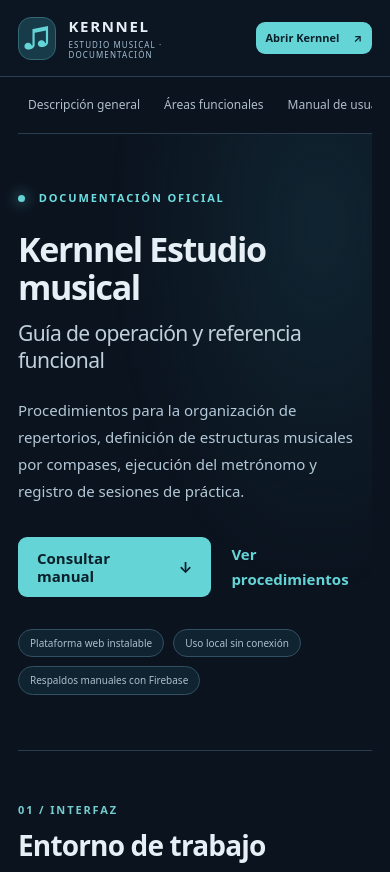
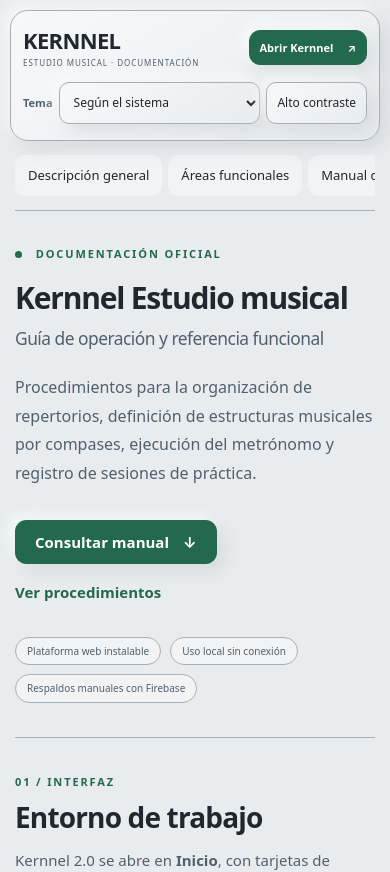
Before and after one commit to osdrumm-sudo/kernnel-guia-oficial, a plain HTML site: page index.html in a window 390 px wide. Shown: the top 872 px of the page. Drawn offline with Linux system fonts and the light colour scheme.

Commit message:
Aplicar identidad Kernnel al manual, añadir temas y captura actual

```diff
--- /dev/null
+++ b/design-layout.css
@@ -0,0 +1,18 @@
+/* Manual Kernnel: la misma identidad de la aplicación, orientada a lectura. */
+body{margin:20px 22px 0 102px;color:var(--ink)}
+.site-header{top:12px;background:var(--raised);border:1px solid var(--border);border-radius:18px;box-shadow:var(--shadow);backdrop-filter:none}
+.header-content{padding:18px 24px;min-height:80px;gap:20px;flex-wrap:wrap}.identity strong{font-size:23px;letter-spacing:-.03em}.identity small{color:var(--muted);font-size:9px;letter-spacing:.12em}.identity-icon{display:none}.header-links{display:none}.header-content>.theme-tools{margin-left:auto}
+.launch{background:var(--accent);color:var(--accent-ink);border:1px solid var(--accent);border-radius:11px;box-shadow:var(--shadow)}.launch:hover{background:var(--active);color:var(--accent-ink)}
+.site-layout{padding:0 18px;max-width:1540px;grid-template-columns:230px minmax(0,1fr);gap:36px}
+.side-nav{top:115px;height:calc(100vh - 130px);padding:30px 17px 25px 0;border-color:var(--border);overflow:auto;gap:5px}.side-nav a{color:var(--ink);padding:10px 12px;font-size:13px;border:1px solid transparent;border-radius:11px}.side-nav a:hover{background:var(--panel2);color:var(--ink)}.side-nav a.active{background:var(--soft);color:var(--ink);border-color:var(--accent)}.side-label{color:var(--muted);margin-bottom:9px}.side-note{color:var(--muted);margin-top:25px;font-size:11px}
+.hero{padding:48px 0 42px;background:none}h1{font-size:clamp(30px,4vw,48px);margin-top:17px}h1 em{color:var(--muted);font-size:.58em}.lead{color:var(--muted);font-size:16px;line-height:1.8}.eyebrow,.section-number,.tutorial-tag{color:var(--accent)}.pulse{box-shadow:none}.meta-row span{background:var(--panel);border-color:var(--border);color:var(--muted)}
+.section{padding:48px 0;scroll-margin-top:170px}.section h2{font-size:clamp(26px,3vw,36px)}
+.screenshot-frame,.feature,.tutorial,.info-panel,.manual-item,.faq details{background:var(--raised);border:1px solid var(--border);border-radius:18px;box-shadow:var(--shadow)}
+.screenshot-top{background:var(--panel2);border-color:var(--border);color:var(--muted)}.screenshot-frame figcaption,.shot-fallback{color:var(--muted)}.feature,.tutorial,.info-panel{padding:24px}.feature p,.tutorial p,.info-panel p,.tutorial ol{color:var(--muted)}.feature a,.tutorial a{color:var(--accent)}.feature-icon{border-color:var(--border);background:var(--soft)}
+.searchbox{background:var(--panel);border:1px solid var(--border);box-shadow:inset 2px 2px 5px #0000000c;border-radius:13px}.searchbox span{color:var(--ink)}.searchbox input{color:var(--ink)}.searchbox input::placeholder{color:var(--muted);opacity:1}.search-count{color:var(--muted)}
+.manual-list{gap:16px}.manual-item{scroll-margin-top:170px}.manual-item[open]>summary{background:var(--soft);border-color:var(--border)}.manual-index{background:var(--panel);border-color:var(--border);color:var(--accent)}.manual-item summary small{color:var(--muted)}.chevron{color:var(--ink)}.manual-body{color:var(--ink);background:var(--panel);padding:24px 28px 24px 73px;line-height:1.85}.manual-body b{color:var(--ink)}.manual-body li::marker{color:var(--accent);font-weight:800}
+.technical{color:var(--ink);background:var(--soft);border-color:var(--accent)}.technical.warning{color:var(--ink);background:var(--panel2);border-color:var(--gold)}.empty-results{color:var(--muted);border-color:var(--border)}.faq details p{color:var(--muted)}footer,footer strong{color:var(--muted)}
+.view-cards{display:grid;grid-template-columns:repeat(3,minmax(0,1fr));gap:15px;margin:24px 0}.view-card{border:1px solid var(--border);border-radius:16px;padding:20px 15px;text-align:center;background:var(--raised);box-shadow:var(--shadow)}.view-card strong{display:block;font-size:18px;margin-bottom:8px}.view-card span{display:block;color:var(--muted);font-size:14px}
+@media(max-width:1150px){.header-content{gap:12px}.identity{min-width:180px}.site-layout{grid-template-columns:200px minmax(0,1fr);gap:24px;padding:0 8px}.side-nav{top:170px;height:calc(100vh - 180px)}.tutorial-grid,.info-columns{grid-template-columns:1fr}}
+@media(max-width:760px){body{margin:10px}.site-header{position:relative;top:0}.header-content{padding:16px 12px;gap:14px}.identity{min-width:0;flex:1}.identity strong{font-size:22px}.identity small{font-size:8px}.header-content>.theme-tools{order:3;width:100%;margin:0}.theme-tools select{flex:1}.launch-small{font-size:11px;padding:10px}.site-layout{display:block;padding:0 5px}.side-nav{position:relative;top:0;height:auto;border-right:0;border-bottom:1px solid var(--border);padding:14px 0;overflow-x:auto;flex-direction:row;gap:6px}.side-nav a{flex:0 0 auto;white-space:nowrap;padding:9px 12px;background:var(--panel)}.side-label,.side-note{display:none}.hero{padding:34px 0}.section{padding:35px 0;scroll-margin-top:20px}.manual-item{scroll-margin-top:20px}.manual-body{padding:20px}.manual-item>summary{padding:16px 12px}.feature-grid{grid-template-columns:1fr}.view-cards{gap:9px}.view-card{padding:17px 8px}.view-card strong{font-size:15px}.view-card span{font-size:12px}.hero-actions{gap:16px;flex-wrap:wrap}.section h2{font-size:28px}}
+@media print{.site-header,.side-nav{display:none}.site-layout{display:block}.manual-item,.feature,.tutorial,.info-panel{box-shadow:none;break-inside:avoid}.manual-body{display:block}.section{padding:20px 0}}
--- /dev/null
+++ b/design-theme.css
@@ -0,0 +1,23 @@
+/* Kernnel — identidad compartida, temas y accesibilidad. */
+:root,:root[data-theme="light"]{--bg:#e9ecef;--panel:#f1f3f5;--panel2:#e5e9ed;--ink:#20272e;--muted:#52606d;--border:#a6b0b9;--accent:#23694d;--accent-ink:#ffffff;--active:#23694d;--soft:#d0e8dc;--danger:#a82436;--gold:#805700;--staff:#a6b0b9;--shadow:7px 7px 18px #a8b0b64d,-5px -5px 14px #ffffffb3;--raised:linear-gradient(145deg,#f7f8fa,#e8ecef);--rail:#22282e;--rail-ink:#f3f6f8;color-scheme:light;}
+:root[data-theme="dark"]{--bg:#171d23;--panel:#252e36;--panel2:#303b44;--ink:#f1f4f6;--muted:#bac6cf;--border:#70818e;--accent:#a0dfbe;--accent-ink:#10291e;--active:#9edebc;--soft:#284e3e;--danger:#ffb3be;--gold:#efd392;--staff:#70818e;--shadow:7px 7px 18px #080d1359,-3px -3px 12px #46525c26;--raised:linear-gradient(145deg,#2d3841,#222c34);--rail:#10161b;--rail-ink:#f3f6f8;color-scheme:dark;}
+@media(prefers-color-scheme:dark){:root:not([data-theme="light"]):not([data-theme="dark"]){--bg:#171d23;--panel:#252e36;--panel2:#303b44;--ink:#f1f4f6;--muted:#bac6cf;--border:#70818e;--accent:#a0dfbe;--accent-ink:#10291e;--active:#9edebc;--soft:#284e3e;--danger:#ffb3be;--gold:#efd392;--staff:#70818e;--shadow:7px 7px 18px #080d1359,-3px -3px 12px #46525c26;--raised:linear-gradient(145deg,#2d3841,#222c34);--rail:#10161b;--rail-ink:#f3f6f8;color-scheme:dark;}}
+:root[data-contrast="true"]{--bg:#fff;--panel:#fff;--panel2:#eee;--ink:#000;--muted:#222;--border:#222;--accent:#00522e;--accent-ink:#fff;--active:#00522e;--soft:#d7f4e3;--staff:#333;--shadow:none;--raised:var(--panel);color-scheme:light;}
+:root[data-theme="dark"][data-contrast="true"]{--bg:#000;--panel:#080808;--panel2:#202020;--ink:#fff;--muted:#eee;--border:#fff;--accent:#b0ffd2;--accent-ink:#000;--active:#b0ffd2;--soft:#16452c;--staff:#fff;--shadow:none;--raised:var(--panel);color-scheme:dark;}
+@media(prefers-color-scheme:dark){:root[data-contrast="true"]:not([data-theme="light"]):not([data-theme="dark"]){--bg:#000;--panel:#080808;--panel2:#202020;--ink:#fff;--muted:#eee;--border:#fff;--accent:#b0ffd2;--accent-ink:#000;--active:#b0ffd2;--soft:#16452c;--staff:#fff;--shadow:none;--raised:var(--panel);color-scheme:dark;}}
+
+:root{--text:var(--ink);--line:var(--border);--accent2:var(--active)}
+body{background:var(--bg);color:var(--ink);font-family:system-ui,-apple-system,"Segoe UI",sans-serif}
+button,input,select,textarea{font:inherit}
+a:focus-visible,button:focus-visible,input:focus-visible,select:focus-visible,textarea:focus-visible,summary:focus-visible{outline:3px solid var(--active);outline-offset:4px}
+.theme-tools{display:flex;align-items:center;gap:8px;flex-wrap:wrap}.theme-tools label{font-size:12px;font-weight:650;color:var(--muted)}
+.theme-tools select,.contrast-toggle{min-height:40px;border:1px solid var(--border);border-radius:10px;background:var(--raised);color:var(--ink);padding:7px 10px;cursor:pointer;font-size:12px;box-shadow:var(--shadow)}
+.contrast-toggle[aria-pressed="true"]{background:var(--soft);border-color:var(--active);color:var(--ink)}
+.design-rail{position:fixed;z-index:40;left:18px;top:20px;bottom:20px;width:64px;display:flex;flex-direction:column;align-items:center;gap:15px;padding:18px 8px;background:var(--rail);color:var(--rail-ink);border:1px solid #6c7983;border-radius:20px;box-shadow:var(--shadow)}
+.design-rail a,.design-rail button{width:46px;height:46px;min-height:46px;display:flex;align-items:center;justify-content:center;padding:10px;border:1px solid transparent;background:transparent;color:var(--rail-ink);border-radius:12px;cursor:pointer}
+.design-rail a:hover,.design-rail button:hover,.design-rail [aria-current="page"]{background:#374b40;border-color:#87b69c;color:#fff}
+.design-rail svg{width:24px;height:24px;fill:none;stroke:currentColor;stroke-width:1.8;stroke-linecap:round;stroke-linejoin:round}
+.design-rail .rail-settings{margin-top:auto}.rail-brand{font-size:27px;padding-bottom:10px;border-bottom:1px solid #59646d;width:40px;text-align:center}
+@media(max-width:760px){.design-rail{display:none}.theme-tools{gap:6px}.theme-tools select,.contrast-toggle{min-height:42px}.theme-tools label{font-size:11px}}
+@media(prefers-reduced-motion:reduce){*,*::before,*::after{scroll-behavior:auto!important;animation:none!important;transition:none!important}}
+@media print{.design-rail,.theme-tools{display:none!important}:root{--bg:white!important;--panel:white!important;--ink:black!important;--muted:#333!important;--shadow:none!important}body{background:white!important;color:black!important;margin:0!important}}
--- /dev/null
+++ b/design-theme.js
@@ -0,0 +1,17 @@
+/* Controles de apariencia: preferencias de la app o del manual, sin migrar canciones. */
+'use strict';
+(function(){
+ const app=document.body.classList.contains('app'), key='kernnel-guide-appearance-v1';
+ const select=document.getElementById('design-theme'),contrast=document.getElementById('design-contrast');
+ let manual={theme:'system',highContrast:false};
+ if(!app){try{const p=JSON.parse(localStorage.getItem(key)||'{}');if(['light','dark','system'].includes(p.theme))manual.theme=p.theme;manual.highContrast=p.highContrast===true}catch{}}
+ function prefs(){return app?D.prefs:manual}
+ function sync(){const p=prefs();document.documentElement.dataset.theme=p.theme==='system'?'':p.theme;document.documentElement.dataset.contrast=String(!!p.highContrast);select.value=p.theme;contrast.setAttribute('aria-pressed',String(!!p.highContrast));select.disabled=app&&!loadedStorage;contrast.disabled=app&&!loadedStorage;const dark=p.theme==='dark'||p.theme==='system'&&matchMedia('(prefers-color-scheme:dark)').matches;document.querySelector('meta[name="theme-color"]')?.setAttribute('content',dark?'#171d23':'#e9ecef')}
+ window.syncDesignTheme=sync;
+ function change(){if(app){if(!loadedStorage)return;save();applyPrefs();renderAppearance()}else{try{localStorage.setItem(key,JSON.stringify(manual))}catch{}sync()}}
+ select.addEventListener('change',()=>{if(app&&!loadedStorage)return;prefs().theme=select.value;change()});
+ contrast.addEventListener('click',()=>{if(app&&!loadedStorage)return;prefs().highContrast=!prefs().highContrast;change()});
+ document.querySelector('.rail-settings')?.addEventListener('click',()=>{select.scrollIntoView({block:'center'});select.focus()});
+ matchMedia('(prefers-color-scheme:dark)').addEventListener('change',sync);
+ sync();
+})();
--- a/guide.js
+++ b/guide.js
@@ -23,7 +23,8 @@
   const image=document.getElementById("platform-shot");
   image.addEventListener("error",()=>{image.hidden=true;document.getElementById("shot-fallback").hidden=false});
   function openTarget(){
-    const id=decodeURIComponent(location.hash.slice(1));
+    let id;try{id=decodeURIComponent(location.hash.slice(1))}catch{return}
+    for(const link of document.querySelectorAll(".side-nav a")){const active=link.getAttribute("href")==="#"+id;link.classList.toggle("active",active);if(active)link.setAttribute("aria-current","location");else link.removeAttribute("aria-current")}
     const el=id?document.getElementById(id):null;
     if(el?.classList.contains("manual-item")){
       input.value="";
@@ -31,6 +32,7 @@
       empty.hidden=true;
       status.textContent=items.length+" módulos disponibles";
       el.open=true;
+      requestAnimationFrame(()=>el.scrollIntoView({block:"start"}));
     }
   }
   window.addEventListener("hashchange",openTarget);
--- a/index.html
+++ b/index.html
@@ -3,13 +3,16 @@
 <head>
 <meta charset="utf-8">
 <meta name="viewport" content="width=device-width,initial-scale=1">
-<meta name="theme-color" content="#0a121c">
+<meta name="theme-color" content="#e9ecef">
 <meta name="description" content="Documentación oficial de Kernnel Estudio musical: biblioteca, repertorios, compases, metrónomo, sesiones y respaldos.">
 <title>Kernnel Estudio musical — Guía oficial</title>
 <link rel="stylesheet" href="./styles.css">
 <script src="./guide.js" defer></script>
+<link rel="stylesheet" href="./design-theme.css">
+<link rel="stylesheet" href="./design-layout.css">
 </head>
 <body>
+<nav class="design-rail" aria-label="Accesos rápidos"><span class="rail-brand" aria-hidden="true">♫</span><a href="#inicio" aria-label="Inicio de la guía" title="Inicio"><svg viewBox="0 0 24 24" aria-hidden="true"><path d="m3 10 9-7 9 7v10H3z"/><path d="M9 20v-7h6v7"/></svg></a><a href="#manual" aria-label="Manual de usuario" title="Manual"><svg viewBox="0 0 24 24" aria-hidden="true"><path d="M3 4h7l2 2 2-2h7v16h-7l-2 1-2-1H3zM12 6v15"/></svg></a><a href="https://osdrumm-sudo.github.io/kernnel-estudio-musical/" target="_blank" rel="noopener noreferrer" aria-label="Abrir aplicación" title="Abrir aplicación"><svg viewBox="0 0 24 24" aria-hidden="true"><path d="m3 7 9-4 9 4-9 4zM3 12l9 4 9-4M3 17l9 4 9-4"/></svg></a><button type="button" class="rail-settings" aria-label="Cambiar apariencia" title="Apariencia"><svg viewBox="0 0 24 24" aria-hidden="true"><path d="M4 7h16M4 17h16"/><circle cx="9" cy="7" r="3"/><circle cx="15" cy="17" r="3"/></svg></button></nav>
 <a class="skip" href="#principal">Saltar al contenido</a>
 <header class="site-header">
   <div class="header-content">
@@ -20,6 +23,7 @@
     <nav class="header-links" aria-label="Navegación principal">
       <a href="#funciones">Funciones</a><a href="#manual">Manual</a><a href="#procedimientos">Procedimientos</a><a href="#instalacion">Instalación</a>
     </nav>
+    <div class="theme-tools" role="group" aria-label="Apariencia"><label for="design-theme">Tema</label><select id="design-theme"><option value="system">Según el sistema</option><option value="light">Claro</option><option value="dark">Oscuro</option></select><button id="design-contrast" class="contrast-toggle" type="button" aria-pressed="false">Alto contraste</button></div>
     <a class="launch launch-small" href="https://osdrumm-sudo.github.io/kernnel-estudio-musical/" target="_blank" rel="noopener noreferrer">Abrir Kernnel <span aria-hidden="true">↗</span></a>
   </div>
 </header>
@@ -29,6 +33,10 @@
     <a href="#introduccion">Descripción general</a>
     <a href="#funciones">Áreas funcionales</a>
     <a href="#manual">Manual de usuario</a>
+    <a href="#navegacion">Inicio, Edición y Estudio</a>
+    <a href="#crear">Crear canción</a>
+    <a href="#biblioteca">Biblioteca y repertorios</a>
+    <a href="#metronomo">Metrónomo y audio</a>
     <a href="#procedimientos">Procedimientos</a>
     <a href="#instalacion">Instalación y almacenamiento</a>
     <a href="#preguntas">Preguntas frecuentes</a>
@@ -51,9 +59,9 @@
       <p>Kernnel 2.0 se abre en <b>Inicio</b>, con tarjetas de repertorios contraídas. La navegación superior permite alternar entre <b>Inicio</b>, <b>Edición</b> y <b>Estudio</b>. Abra una tarjeta y seleccione el nombre de una canción para estudiarla, o pulse <b>Editar</b> para modificarla. En Estudio, las herramientas se ocultan inicialmente para ampliar el área de compases.</p>
       <figure class="screenshot-frame">
         <div class="screenshot-top"><span class="dot"></span><span class="dot"></span><span class="dot"></span><span>VISTA DE LA PLATAFORMA · DATOS DE DEMOSTRACIÓN</span></div>
-        <img src="./kernnel-ejemplo.jpg" alt="Captura real del área de trabajo de Kernnel, con la canción de demostración Ejemplo Ritmo base, metrónomo, cuatro compases por fila y anotaciones de pulsos." loading="eager" id="platform-shot">
-        <div class="shot-fallback" id="shot-fallback" hidden>La captura de demostración aún no está publicada en este repositorio. El recurso correspondiente es <code>kernnel-ejemplo.jpg</code>.</div>
-        <figcaption>Captura de una versión anterior a Kernnel 2.0: ilustra los compases, pero no muestra la nueva pantalla Inicio ni la navegación actual. Consulte las instrucciones actualizadas de este manual.</figcaption>
+        <img src="./kernnel-interfaz-oscura.jpg" alt="Captura real de Inicio en modo oscuro: repertorios de demostración, navegación y controles de apariencia." loading="eager" id="platform-shot">
+        <div class="shot-fallback" id="shot-fallback" hidden>La captura de demostración aún no está publicada en este repositorio. El recurso correspondiente es <code>kernnel-interfaz-oscura.jpg</code>.</div>
+        <figcaption>Interfaz actual de Kernnel en modo oscuro, con datos de demostración. Cambie entre Claro, Oscuro y Según el sistema desde la cabecera.</figcaption>
       </figure>
       <div class="feature-grid" id="funciones">
         <article class="feature"><span class="feature-icon">01</span><h3>Biblioteca y repertorios</h3><p>Consulta, filtrado y agrupación de canciones en repertorios.</p><a href="#biblioteca">Consultar función →</a></article>
@@ -71,7 +79,7 @@
       <div class="manual-list" id="manual-list">
         <details class="manual-item" id="navegacion" data-search="inicio edición estudio navegación teléfono móvil ipad panel herramientas ajustes volver repertorio">
           <summary><span class="manual-index">01</span><span><strong>Inicio, Edición y Estudio</strong><small>Navegación y acceso a herramientas</small></span><span class="chevron" aria-hidden="true">⌄</span></summary>
-          <div class="manual-body"><ol><li>En <b>Inicio</b>, pulse el encabezado de un repertorio para desplegar o contraer sus canciones. También encontrará <b>Canciones sin repertorio</b>.</li><li>Pulse el nombre de una canción para entrar en <b>Estudio</b>, o <b>Editar</b> para entrar en <b>Edición</b>.</li><li>Use los botones superiores para cambiar de vista. Edición y Estudio requieren una canción seleccionada. Cambiar de vista detiene el metrónomo.</li><li>Desde Estudio, use <b>Modo edición</b> para modificar la canción o <b>Ir al repertorio</b> para regresar a Inicio con la tarjeta de origen abierta y la canción destacada.</li><li>En Edición o Estudio, use el botón de mostrar herramientas; en Estudio también puede usar <b>Ajustes</b>. En teléfono, despliegue <b>Herramientas y ajustes</b> cuando corresponda y abra el módulo deseado.</li></ol><p class="technical">Solo un módulo lateral permanece abierto a la vez. En teléfono, la navegación está arriba y los controles de reproducción se mantienen abajo en Edición y Estudio. Inicio reúne los repertorios y el formulario de creación.</p></div>
+          <div class="manual-body"><div class="view-cards"><div class="view-card"><strong>Inicio</strong><span>Organiza tus repertorios</span></div><div class="view-card"><strong>Edición</strong><span>Prepara tus compases</span></div><div class="view-card"><strong>Estudio</strong><span>Practica tu canción</span></div></div><ol><li>En <b>Inicio</b>, pulse el encabezado de un repertorio para desplegar o contraer sus canciones. También encontrará <b>Canciones sin repertorio</b>.</li><li>Pulse el nombre de una canción para entrar en <b>Estudio</b>, o <b>Editar</b> para entrar en <b>Edición</b>.</li><li>Use los botones superiores para cambiar de vista. Edición y Estudio requieren una canción seleccionada. Cambiar de vista detiene el metrónomo.</li><li>Desde Estudio, use <b>Modo edición</b> para modificar la canción o <b>Ir al repertorio</b> para regresar a Inicio con la tarjeta de origen abierta y la canción destacada.</li><li>En Edición o Estudio, use el botón de mostrar herramientas; en Estudio también puede usar <b>Ajustes</b>. En teléfono, despliegue <b>Herramientas y ajustes</b> cuando corresponda y abra el módulo deseado.</li></ol><p class="technical">Solo un módulo lateral permanece abierto a la vez. En teléfono, la navegación está arriba y los controles de reproducción se mantienen abajo en Edición y Estudio. Inicio reúne los repertorios y el formulario de creación.</p></div>
         </details>
         <details class="manual-item" id="crear" data-search="crear canción título compases métrica nueva canción 256">
           <summary><span class="manual-index">02</span><span><strong>Crear canción</strong><small>Registro inicial de un tema musical</small></span><span class="chevron" aria-hidden="true">⌄</span></summary>
@@ -106,7 +114,7 @@
         <details class="manual-item" id="apariencia" data-search="apariencia accesibilidad tema claro oscuro contraste botones controles pantalla encendida">
           <summary><span class="manual-index">07</span><span><strong>Apariencia y accesibilidad</strong><small>Visualización y preferencias de interfaz</small></span><span class="chevron" aria-hidden="true">⌄</span></summary>
           <div class="manual-body"><p>Permite adaptar las condiciones de visualización a las necesidades del usuario y del dispositivo.</p>
-          <ol><li>Seleccione el <b>tema visual</b>: según el sistema, claro u oscuro.</li><li>Active <b>Alto contraste</b> si necesita mayor diferenciación de los elementos.</li><li>Active <b>Botones y controles más grandes</b> para aumentar la superficie de interacción.</li><li>Configure la opción de <b>mantener pantalla encendida</b> cuando el navegador sea compatible.</li></ol></div>
+          <ol><li>Seleccione el <b>tema visual</b>: según el sistema, claro u oscuro. También puede cambiarlo desde el selector <b>Tema</b> de la cabecera, disponible tanto en la aplicación como en este manual.</li><li>Active <b>Alto contraste</b> si necesita bordes y textos más definidos. Es independiente del tema claro u oscuro y también está disponible en la cabecera. Cada sitio conserva su propia preferencia en este navegador.</li><li>Active <b>Botones y controles más grandes</b> para aumentar la superficie de interacción.</li><li>Configure la opción de <b>mantener pantalla encendida</b> cuando el navegador sea compatible.</li></ol></div>
         </details>
         <details class="manual-item" id="respaldos" data-search="respaldos papelera exportar importar JSON copia local recuperar restaurar eliminar canción compás">
           <summary><span class="manual-index">08</span><span><strong>Respaldos y papelera</strong><small>Exportación, importación y recuperación</small></span><span class="chevron" aria-hidden="true">⌄</span></summary>
@@ -157,5 +165,6 @@
     <footer><strong>Kernnel Estudio musical</strong><span>Guía oficial · Realizado por OSS/26</span><span>Manual de Kernnel 2.0 · Actualizado el 08/11/2026 · <a href="https://github.com/osdrumm-sudo/kernnel-guia-oficial" target="_blank" rel="noopener noreferrer">Repositorio de documentación</a></span></footer>
   </main>
 </div>
+<script src="./design-theme.js"></script>
 </body>
 </html>
```
Also changed, not shown: kernnel-interfaz-oscura.jpg (added).
